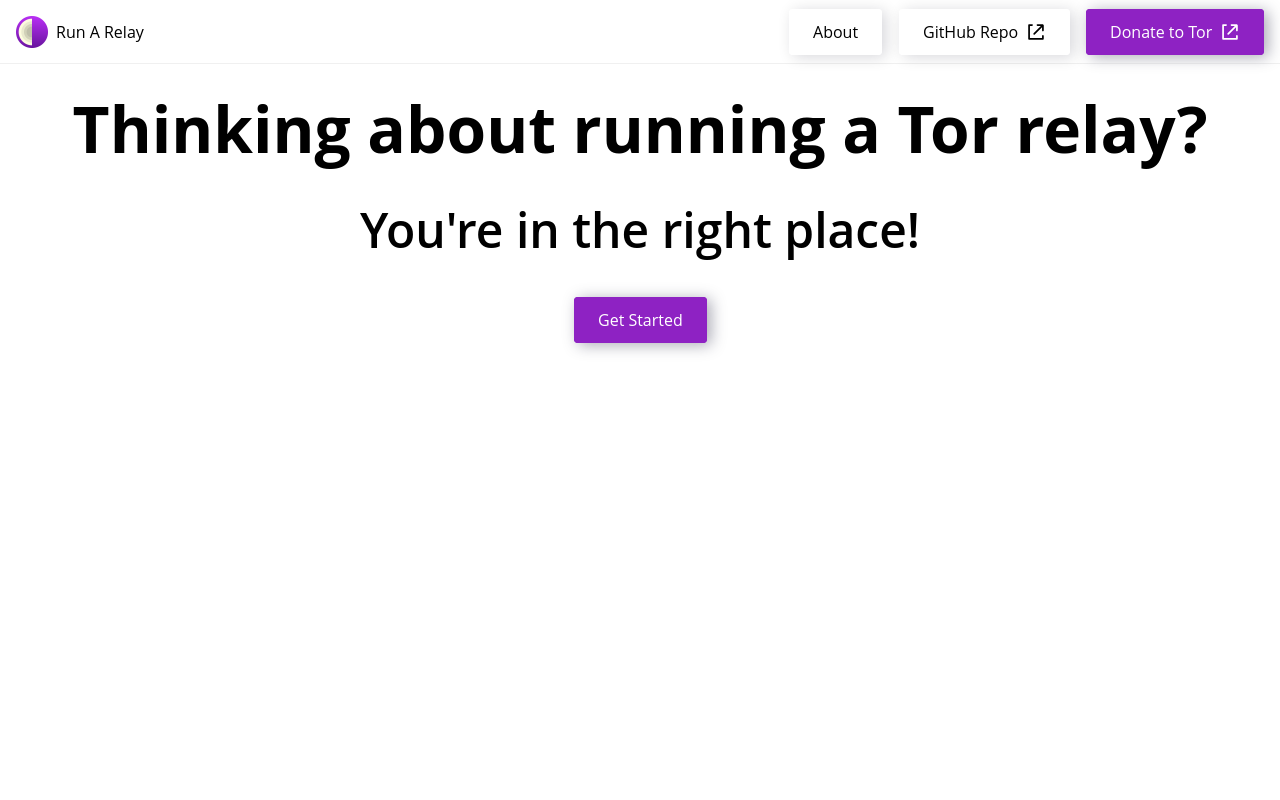
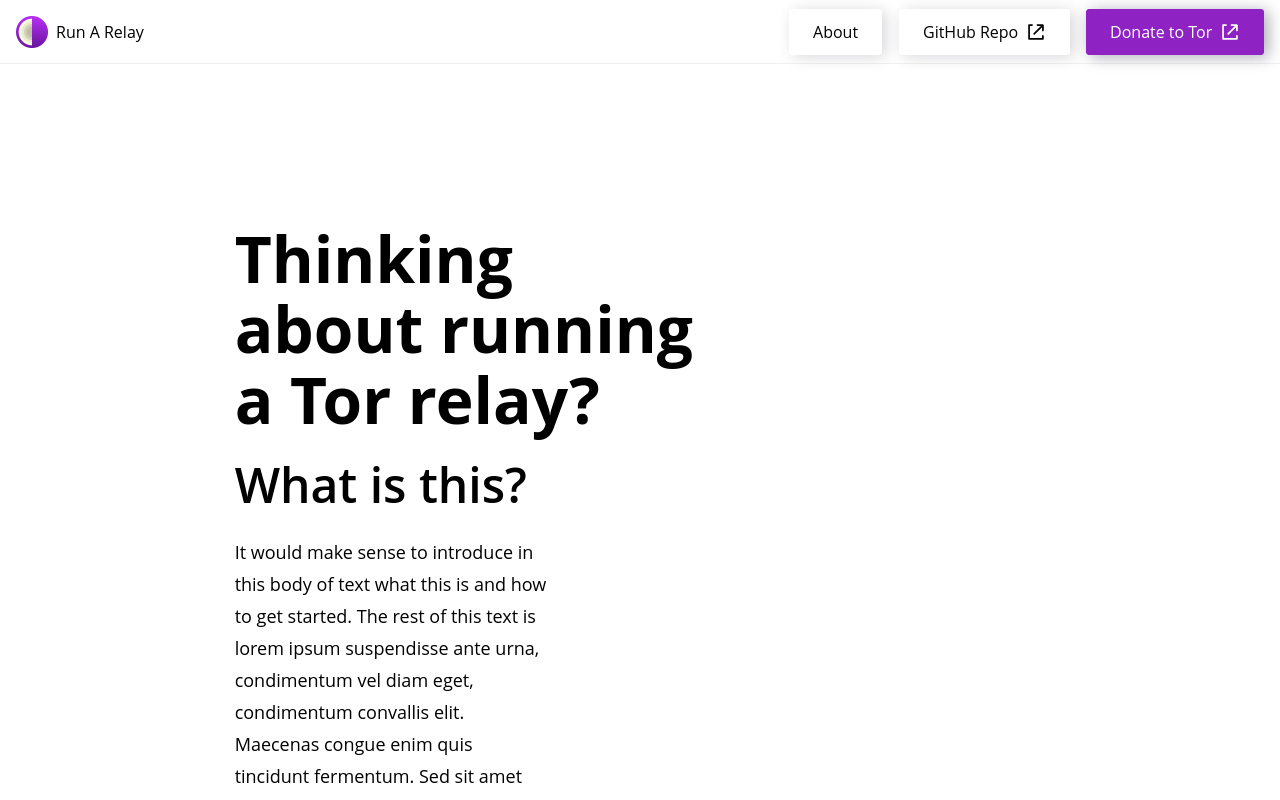
Before and after one commit to EffectiveAF/run-a-relay, a Svelte app: page / in a window 1280 px wide. Shown: the top 800 px of the page. Built offline with nearby package versions, Linux system fonts and the light colour scheme; a web font is replaced by a local one.

Commit message:
test grid on homepage

```diff
--- a/src/Home.svelte
+++ b/src/Home.svelte
@@ -13,26 +13,35 @@
 
 <style>
   .home {
-    display: flex;
-    flex-direction: column;
+    /* display: flex; */
+    /* flex-direction: row; */
     justify-content: center;
     align-items: center;
-    margin-top: 30px;
+    margin-top: 160px;
   }
   h1, h2 {
-    text-align: center;
+    text-align: left;
   }
   h2 {
-    margin-top: 40px;
-    margin-bottom: 40px;
+    margin: 24px 0px;
+  }
+  p {
+    margin-bottom: 24px;
   }
 </style>
 
-<div class="home">
-  <h1>Thinking about running a Tor relay?</h1>
-  <h2>You're in the right place!</h2>
+<div class="container-fluid">
+
+  <div class="home col-lg-offset-2">
+    <div class="row col-lg-6"><h1 class="hero-header">Thinking about running a Tor relay?</h1></div>
+
+    <div class="row"><h2 class="col-lg-4">What is this?</h2></div>
+
+    <div class="row"><p class="col-lg-4">It would make sense to introduce in this body of text what this is and how to get started. The rest of this text is lorem ipsum suspendisse ante urna, condimentum vel diam eget, condimentum convallis elit. Maecenas congue enim quis tincidunt fermentum. Sed sit amet neque sapien. Donec ac nunc tincidunt, sodales dolor sit amet, egestas diam.
+    </p></div>
+  </div>
 
   <Link to="/step/intro">
-    <button class="primary hvr-ripple-out">Get Started</button>
+    <button class="primary hvr-ripple-out col-lg-offset-2">Get Started</button>
   </Link>
 </div>
```
